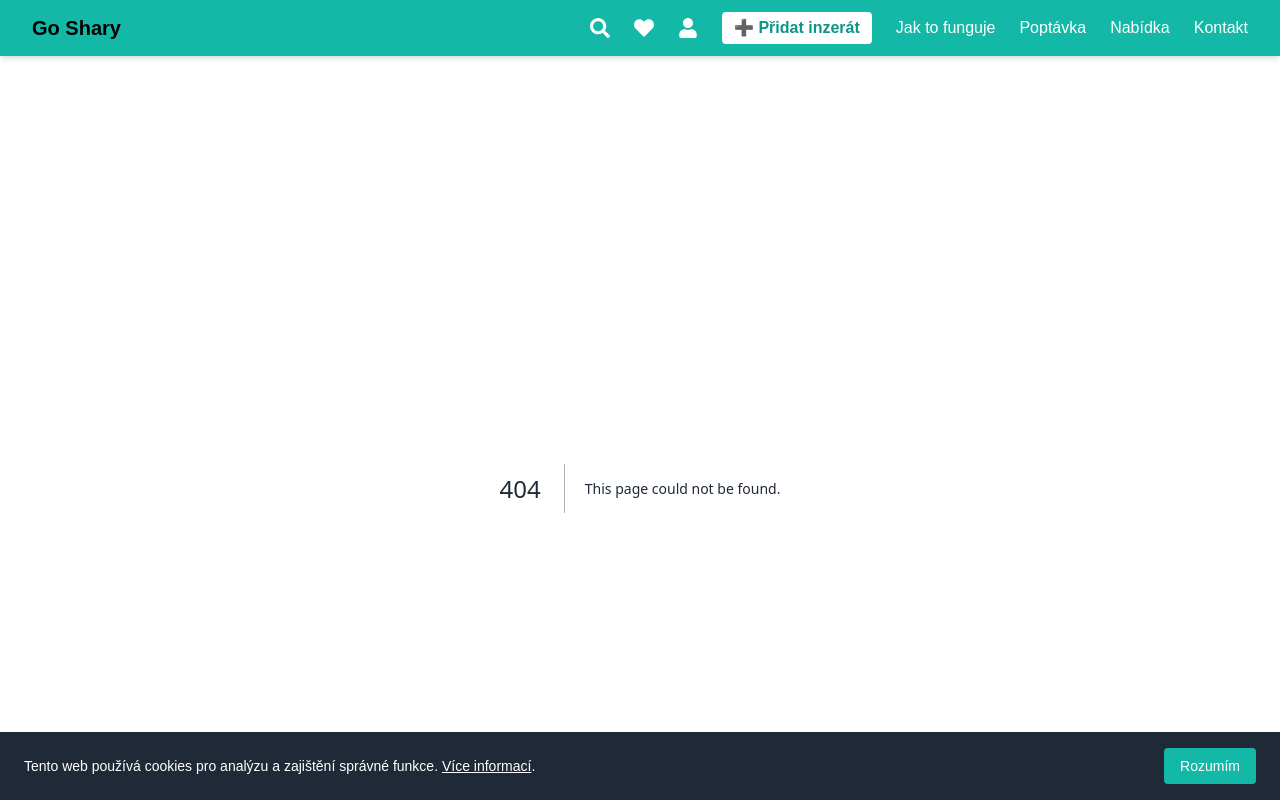
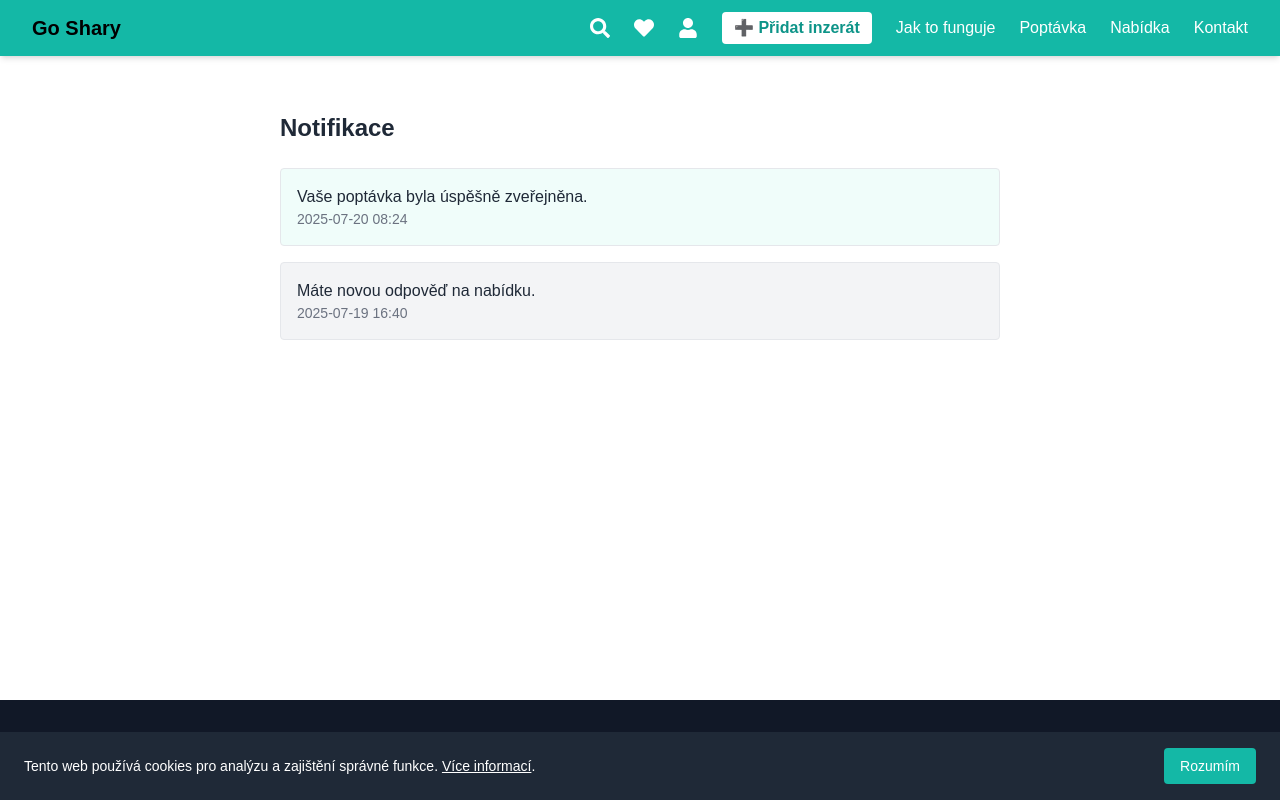
Before and after one commit to Tekier10/goshary, a Next.js app: page /notifikace in a window 1280 px wide. Before the commit this address had no page. Shown: the top 800 px of the page. Built offline with nearby package versions, Linux system fonts and the light colour scheme; a web font is replaced by a local one.

Commit message:
Create notifikace.tsx

```diff
--- /dev/null
+++ b/pages/notifikace.tsx
@@ -0,0 +1,63 @@
+// pages/notifikace.tsx – přehled notifikací uživatele
+
+import Head from 'next/head';
+import { useEffect, useState } from 'react';
+
+type Notifikace = {
+  id: string;
+  zprava: string;
+  datum: string;
+  precisteno: boolean;
+};
+
+export default function Notifikace() {
+  const [notifikace, setNotifikace] = useState<Notifikace[]>([]);
+
+  useEffect(() => {
+    // Mock data – později nahradit voláním API
+    const data: Notifikace[] = [
+      {
+        id: '1',
+        zprava: 'Vaše poptávka byla úspěšně zveřejněna.',
+        datum: '2025-07-20 08:24',
+        precisteno: false,
+      },
+      {
+        id: '2',
+        zprava: 'Máte novou odpověď na nabídku.',
+        datum: '2025-07-19 16:40',
+        precisteno: true,
+      },
+    ];
+    setNotifikace(data);
+  }, []);
+
+  return (
+    <>
+      <Head>
+        <title>Notifikace | GoShary</title>
+      </Head>
+      <main className="max-w-3xl mx-auto p-6">
+        <h1 className="text-2xl font-bold mb-6">Notifikace</h1>
+
+        {notifikace.length === 0 ? (
+          <p className="text-gray-500">Zatím nemáte žádné notifikace.</p>
+        ) : (
+          <ul className="space-y-4">
+            {notifikace.map((n) => (
+              <li
+                key={n.id}
+                className={`border rounded p-4 ${
+                  n.precisteno ? 'bg-gray-100' : 'bg-teal-50'
+                }`}
+              >
+                <p className="font-medium">{n.zprava}</p>
+                <p className="text-sm text-gray-500">{n.datum}</p>
+              </li>
+            ))}
+          </ul>
+        )}
+      </main>
+    </>
+  );
+}
```
